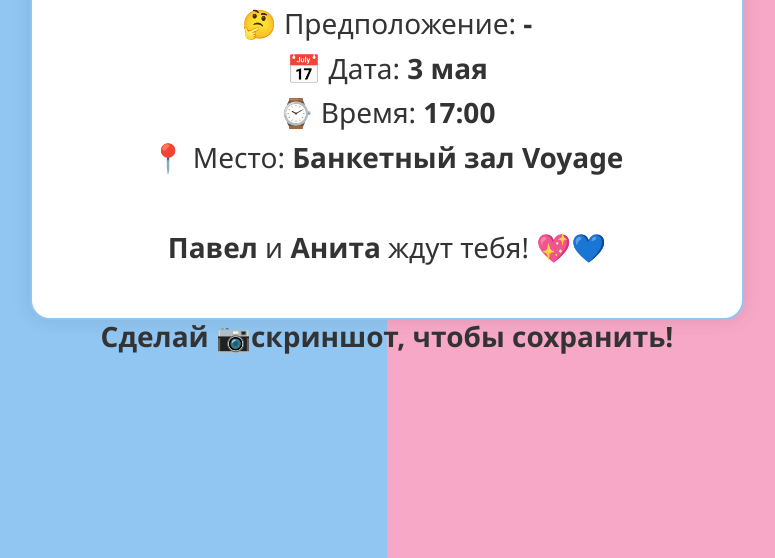
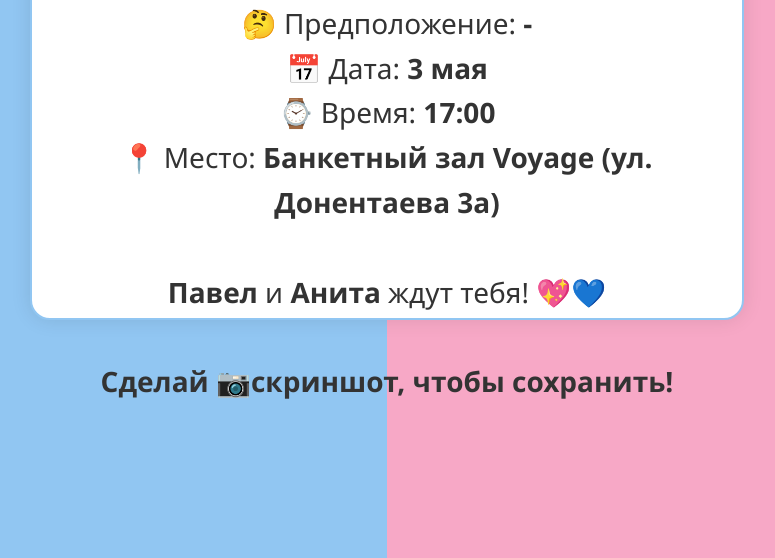
Before and after one commit to lengway/lengway.github.io, a plain HTML site: page invitation.html in a window 1280 px wide. Shown: the part 242-800 px from the top of the page, without its empty margins (253-1028 px from the left). Drawn offline with Linux system fonts and the light colour scheme.

Commit message:
гатоуо

```diff
--- a/invitation.html
+++ b/invitation.html
@@ -42,7 +42,7 @@
         🤔 Предположение: <strong id="user-guess"></strong><br>
         📅 Дата: <strong>3 мая</strong><br>
         ⌚ Время: <strong>17:00</strong><br>
-        📍 Место: <strong>Банкетный зал Voyage</strong><br><br>
+        📍 Место: <strong>Банкетный зал Voyage (ул. Донентаева 3а)</strong><br><br>
         <strong>Павел</strong> и <strong>Анита</strong> ждут тебя! 💖💙<br><br>
 
         <strong>Сделай 📷скриншот, чтобы сохранить!</strong>
```
